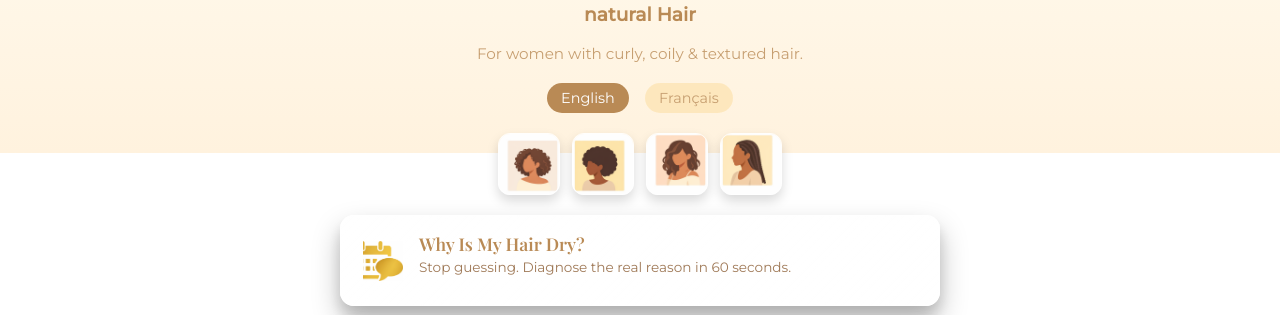
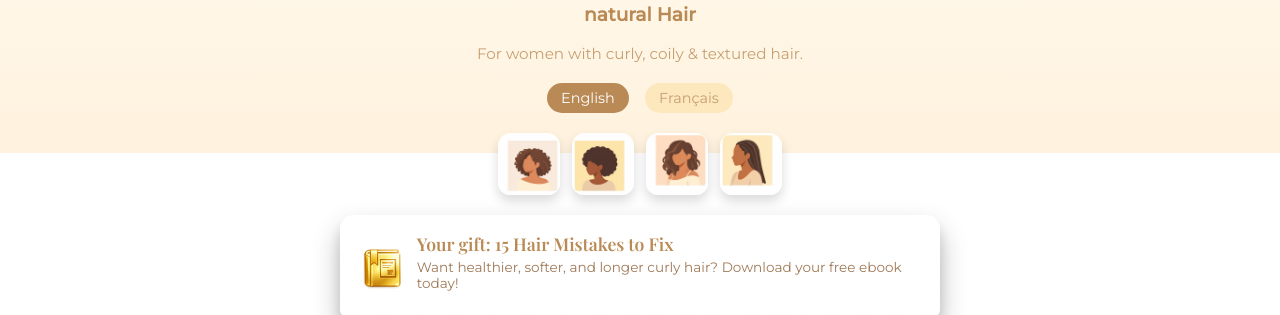
Before and after one commit to schicgirl-hair/Link-in-bio, a plain HTML site: page index.html in a window 1280 px wide. Shown: the part 254-569 px from the top of the page. Drawn offline with nearby package versions, Linux system fonts and the light colour scheme.

Commit message:
Update index.html

```diff
--- a/index.html
+++ b/index.html
@@ -305,7 +305,14 @@
         </div>
         <!-- English content -->
         <div class="lang-en">
-            <!-- Removed free eBook card (digital product) -->
+             <!-- Freebie Link -->
+            <a class="card" href="https://selar.com/1t7713181a" target="_blank" rel="noopener">
+                <img src="icon_book_crop.png" alt="book icon" />
+                <div>
+                    <p class="card-title">Your gift: 15 Hair Mistakes to Fix</p>
+                    <p class="card-desc">Want healthier, softer, and longer curly hair? Download your free ebook today!</p>
+                </div>
+            </a>
             <!-- Shop Link -->
             <a class="card" href="https://decodehair.schicgirl.me/" target="_blank" rel="noopener">
                 <img src="icon_calendar_crop.png" alt="calendar icon" />
@@ -361,7 +368,14 @@
         </div>
         <!-- French content -->
         <div class="lang-fr">
-            <!-- Carte eBook gratuite supprimée -->
+             <!-- Freebie Link -->
+            <a class="card" href="https://selar.com/1t7713181a" target="_blank" rel="noopener">
+                <img src="icon_book_crop.png" alt="book icon" />
+                <div>
+                    <p class="card-title">Ton cadeau: 15 Erreurs capillaires à corriger</p>
+                    <p class="card-desc">Tu veux des cheveux crépus plus sains, doux et longs ? Télécharge ton ebook gratuitement aujourd'hui!</p>
+                </div>
+            </a>
             <!-- Boutique Link -->
            <a class="card" href="https://decodehair.schicgirl.me/" target="_blank" rel="noopener">
                 <img src="icon_calendar_crop.png" alt="calendar icon" />
```
